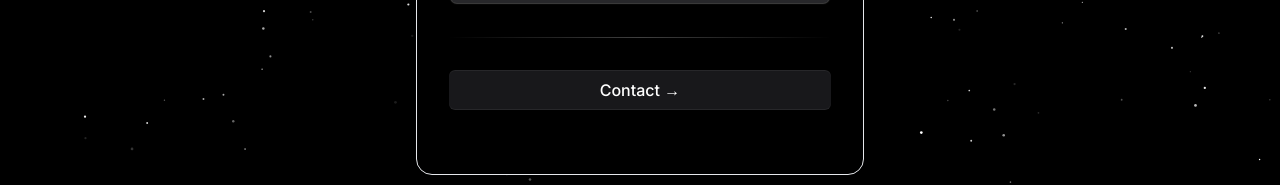
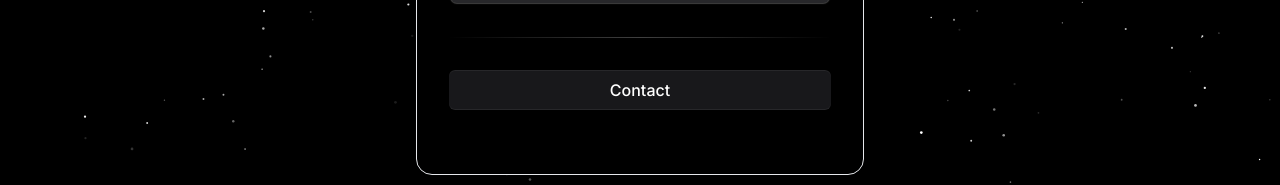
Before and after one commit to SauravBeginner/devfolio, a Next.js app: page / in a window 1280 px wide. Shown: the part 3620-3805 px from the top of the page. Built offline with nearby package versions, Linux system fonts and the light colour scheme.

Commit message:
minor bug fix

```diff
--- a/src/components/Signup.tsx
+++ b/src/components/Signup.tsx
@@ -53,7 +53,7 @@ export function SignupComp() {
             className="bg-gradient-to-br relative group/btn from-black dark:from-zinc-900 dark:to-zinc-900 to-neutral-600 block dark:bg-zinc-800 w-full text-white rounded-md h-10 font-medium shadow-[0px_1px_0px_0px_#ffffff40_inset,0px_-1px_0px_0px_#ffffff40_inset] dark:shadow-[0px_1px_0px_0px_var(--zinc-800)_inset,0px_-1px_0px_0px_var(--zinc-800)_inset]"
             type="submit"
           >
-            Contact &rarr;
+            Contact
             <BottomGradient />
           </button>
         </form>
```
